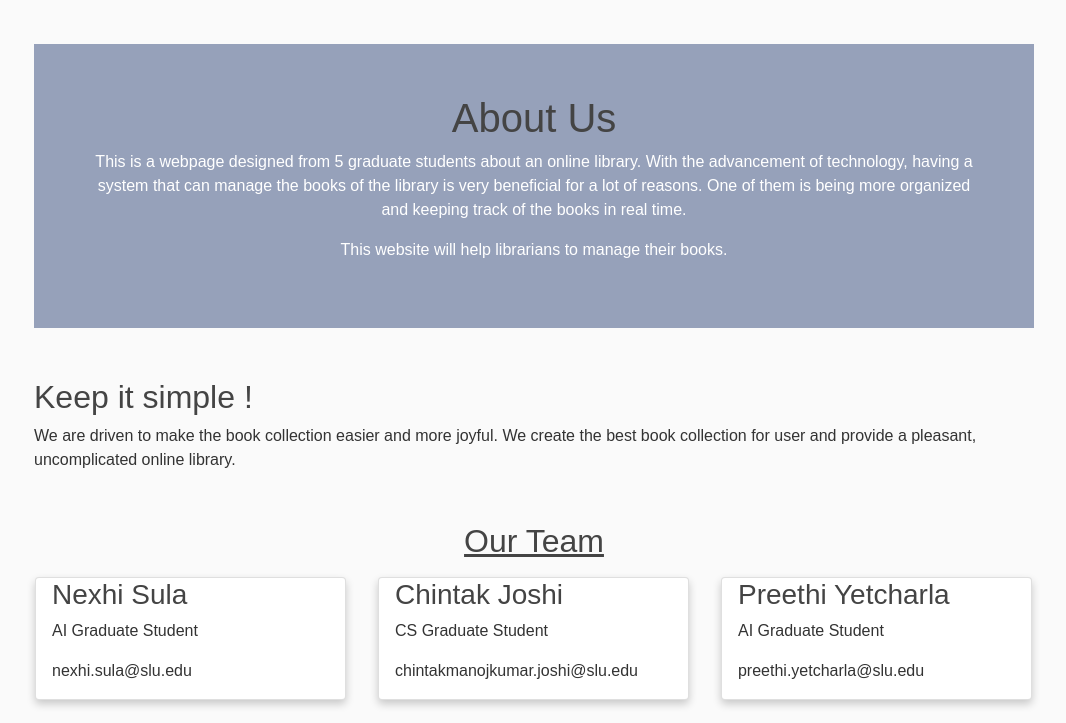
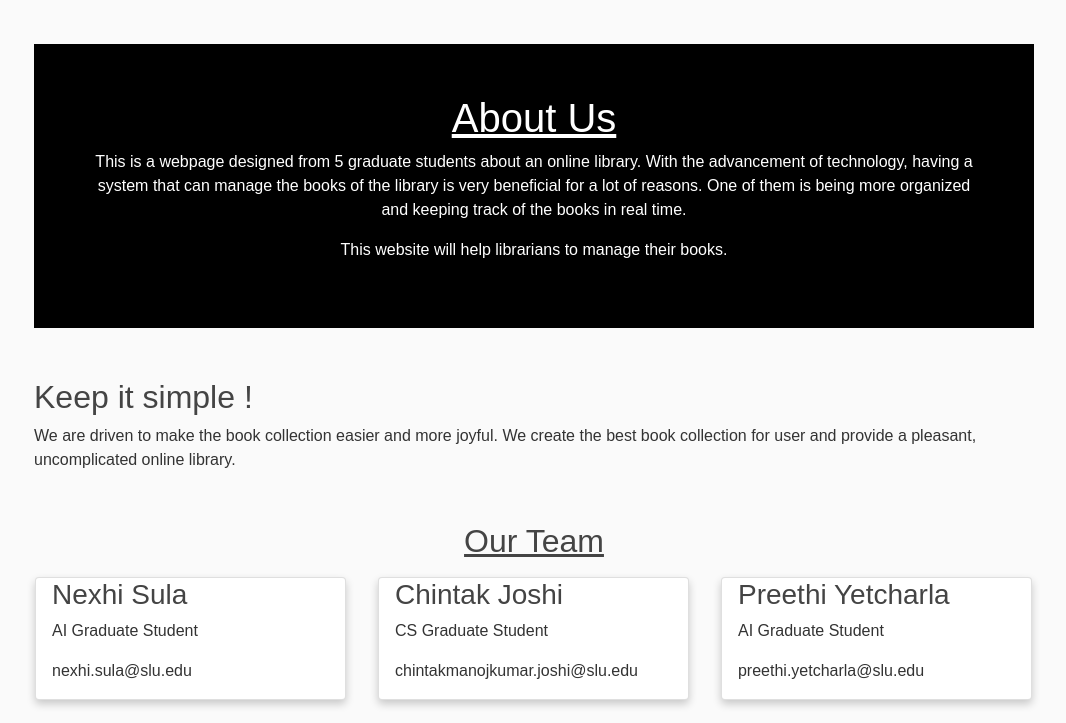
Before and after one commit to nexhis/E-library, a Django app: page /about/ in a window 1280 px wide. Shown: the part 56-779 px from the top of the page, without its empty margins (132-1198 px from the left). Run offline with Django 4.2, Linux system fonts and the light colour scheme; some libraries are stand-ins or nearby versions.

Commit message:
adding some files

```diff
--- a/elibrary/static/elibrary/aboutus.css
+++ b/elibrary/static/elibrary/aboutus.css
@@ -10,6 +10,11 @@ body {
   *, *:before, *:after {
     box-sizing: inherit;
   }
+
+.aboutus {
+  color: white;
+  text-decoration: underline;
+}
 
   .column {
     float: left;
@@ -29,7 +34,7 @@ body {
     padding: 50px;
     width: 1000px;
     text-align: center;
-    background-color: #96a1ba;
+    background-color:black;
     color: white;
   }
   .about-section-2 {
--- a/elibrary/templates/elibrary/about.html
+++ b/elibrary/templates/elibrary/about.html
@@ -7,8 +7,9 @@
     <head>
       <link rel="stylesheet" type="text/css" href="{% static 'elibrary/aboutus.css' %}">
     </head>
+<div class="whole">
  <div class="about-section">
-  <h1>About Us</h1>
+  <h1 class="aboutus">About Us</h1>
   <p>This is a webpage designed from 5 graduate students about an online library. With the advancement of technology, having a system that can manage the books of the
     library is very beneficial for a lot of reasons. One of them is being more organized and keeping
     track of the books in real time.</p>
@@ -74,4 +75,5 @@
   </div>
  </div>
  </div>
+</div>
 {%endblock content%}
```
Also changed, not shown: db.sqlite3, elibrary/static/elibrary/aboutusbackground.jpg (added). Lines whose indentation alone changed are shown as unchanged.
